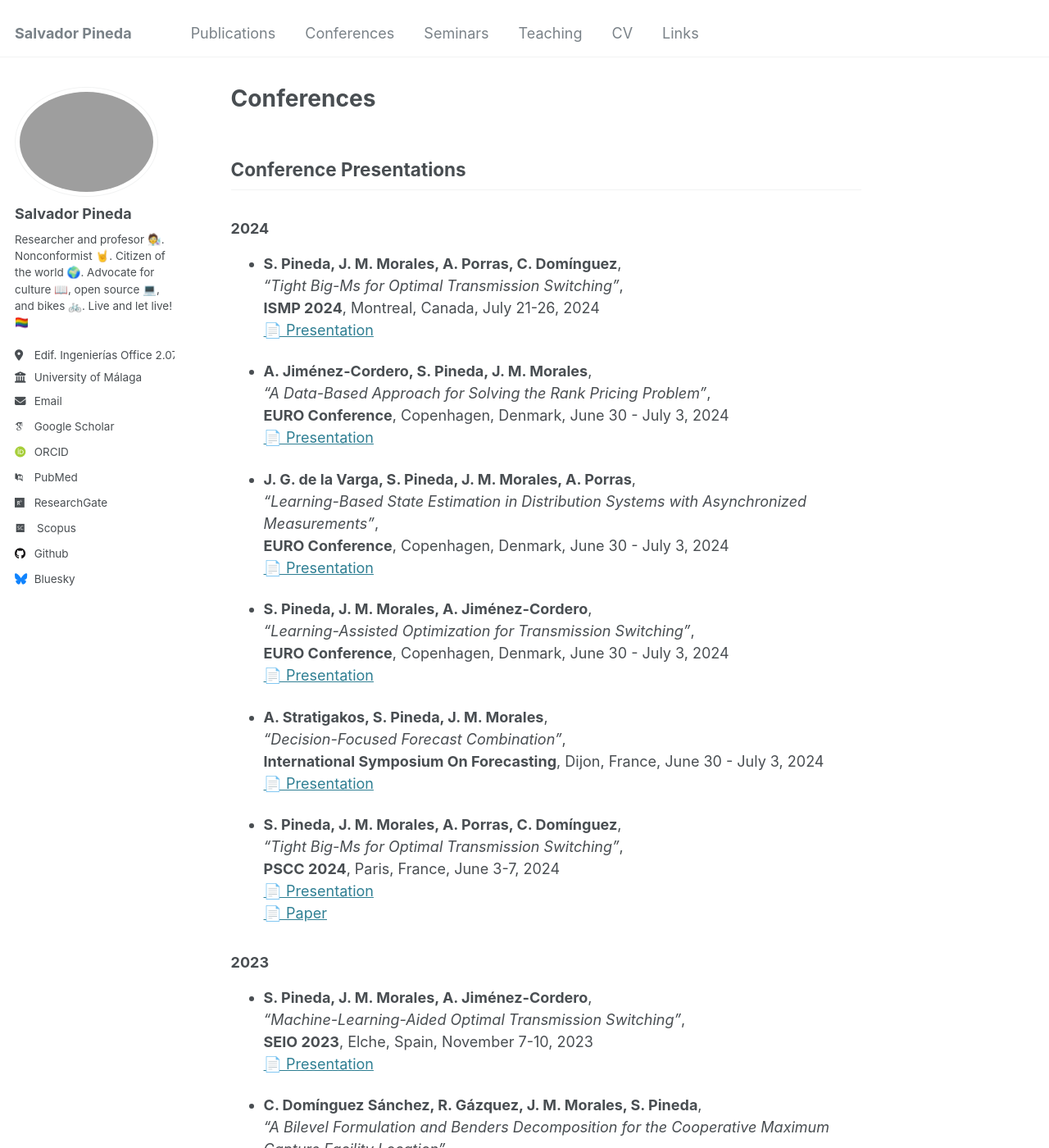
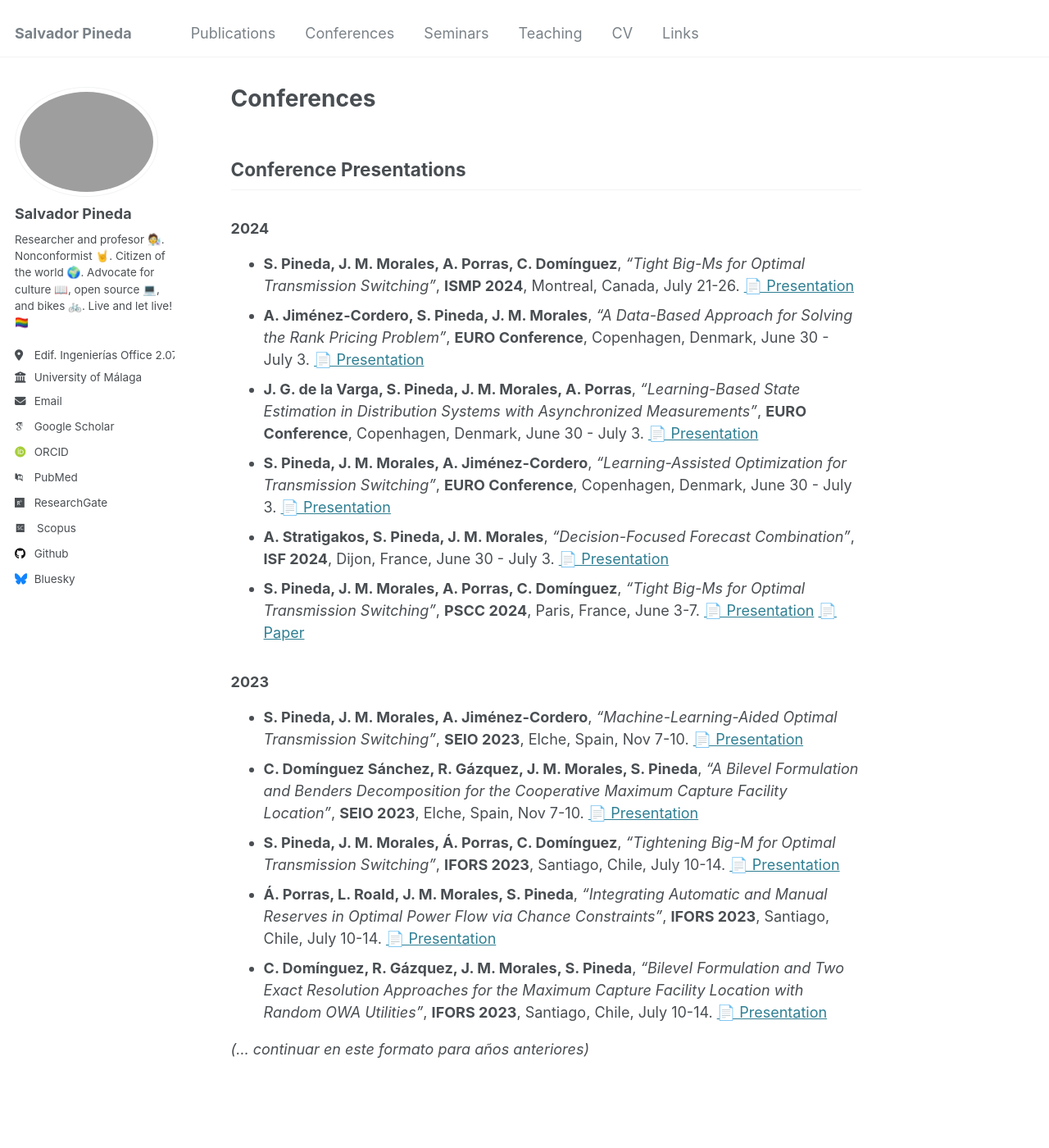
Before and after one commit to salvapineda/salvapineda.github.io, a Jekyll site: the page built from _pages/conferences.md, in a window 1280 px wide and 1400 px high. Shown: the whole window at 82% size. Built offline with Jekyll 4.4.1, drawn with Linux system fonts in a browser that asks for light colours; some web fonts are replaced; some of the changed text lies outside the part shown.

Commit message:
modify conferences

```diff
--- a/_pages/conferences.md
+++ b/_pages/conferences.md
@@ -7,61 +7,18 @@ author_profile: true
 ## Conference Presentations
 
 ### 2024
-- **S. Pineda, J. M. Morales, A. Porras, C. Domínguez**,
-  *"Tight Big-Ms for Optimal Transmission Switching"*,
-  **ISMP 2024**, Montreal, Canada, July 21-26, 2024
-  [📄 Presentation](https://github.com/salvapineda/website/blob/main/Presentations/2024%20-%20ISMP%20-%20Tightening%20big-M%20for%20Optimal%20Transmission%20Switching.pdf)
-
-- **A. Jiménez-Cordero, S. Pineda, J. M. Morales**,
-  *"A Data-Based Approach for Solving the Rank Pricing Problem"*,
-  **EURO Conference**, Copenhagen, Denmark, June 30 - July 3, 2024
-  [📄 Presentation](https://github.com/salvapineda/website/blob/main/Presentations/2024%20-%20EURO%20-%20A%20data-based%20approach%20for%20solving%20the%20Rank%20Pricing%20Problem.pdf)
-
-- **J. G. de la Varga, S. Pineda, J. M. Morales, A. Porras**,
-  *"Learning-Based State Estimation in Distribution Systems with Asynchronized Measurements"*,
-  **EURO Conference**, Copenhagen, Denmark, June 30 - July 3, 2024
-  [📄 Presentation](https://github.com/salvapineda/website/blob/main/Presentations/2024%20-%20EURO%20-%20Learning-based%20State%20Estimation%20in%20Distribution%20Systems%20with%20Limited%20Real-Time%20Measurements.pdf)
-
-- **S. Pineda, J. M. Morales, A. Jiménez-Cordero**,
-  *"Learning-Assisted Optimization for Transmission Switching"*,
-  **EURO Conference**, Copenhagen, Denmark, June 30 - July 3, 2024
-  [📄 Presentation](https://github.com/salvapineda/website/blob/main/Presentations/2024%20-%20EURO%20-%20Learning-Assisted%20Optimization%20for%20Transmission%20Switching.pdf)
-
-- **A. Stratigakos, S. Pineda, J. M. Morales**,
-  *"Decision-Focused Forecast Combination"*,
-  **International Symposium On Forecasting**, Dijon, France, June 30 - July 3, 2024
-  [📄 Presentation](https://github.com/salvapineda/website/blob/main/Presentations/2024%20-%20ISF%20-%20Decision-Focused%20Probabilistic%20Combination.pdf)
-
-- **S. Pineda, J. M. Morales, A. Porras, C. Domínguez**,
-  *"Tight Big-Ms for Optimal Transmission Switching"*,
-  **PSCC 2024**, Paris, France, June 3-7, 2024
-  [📄 Presentation](https://github.com/salvapineda/website/blob/main/Presentations/2024%20-%20PSCC%20-%20Tightening%20bigMs%20for%20Optimal%20Transmission%20Switching.pdf)
-  [📄 Paper](https://arxiv.org/abs/2306.02784)
+- **S. Pineda, J. M. Morales, A. Porras, C. Domínguez**, *"Tight Big-Ms for Optimal Transmission Switching"*, **ISMP 2024**, Montreal, Canada, July 21-26. [📄 Presentation](...)
+- **A. Jiménez-Cordero, S. Pineda, J. M. Morales**, *"A Data-Based Approach for Solving the Rank Pricing Problem"*, **EURO Conference**, Copenhagen, Denmark, June 30 - July 3. [📄 Presentation](...)
+- **J. G. de la Varga, S. Pineda, J. M. Morales, A. Porras**, *"Learning-Based State Estimation in Distribution Systems with Asynchronized Measurements"*, **EURO Conference**, Copenhagen, Denmark, June 30 - July 3. [📄 Presentation](...)
+- **S. Pineda, J. M. Morales, A. Jiménez-Cordero**, *"Learning-Assisted Optimization for Transmission Switching"*, **EURO Conference**, Copenhagen, Denmark, June 30 - July 3. [📄 Presentation](...)
+- **A. Stratigakos, S. Pineda, J. M. Morales**, *"Decision-Focused Forecast Combination"*, **ISF 2024**, Dijon, France, June 30 - July 3. [📄 Presentation](...)
+- **S. Pineda, J. M. Morales, A. Porras, C. Domínguez**, *"Tight Big-Ms for Optimal Transmission Switching"*, **PSCC 2024**, Paris, France, June 3-7. [📄 Presentation](...) [📄 Paper](...)
 
 ### 2023
-- **S. Pineda, J. M. Morales, A. Jiménez-Cordero**,
-  *"Machine-Learning-Aided Optimal Transmission Switching"*,
-  **SEIO 2023**, Elche, Spain, November 7-10, 2023
-  [📄 Presentation](https://github.com/salvapineda/website/blob/main/Presentations/2023%20-%20SEIO%20-%20Machine%20learning%20aided%20optimal%20transmission%20switching.pdf)
+- **S. Pineda, J. M. Morales, A. Jiménez-Cordero**, *"Machine-Learning-Aided Optimal Transmission Switching"*, **SEIO 2023**, Elche, Spain, Nov 7-10. [📄 Presentation](...)
+- **C. Domínguez Sánchez, R. Gázquez, J. M. Morales, S. Pineda**, *"A Bilevel Formulation and Benders Decomposition for the Cooperative Maximum Capture Facility Location"*, **SEIO 2023**, Elche, Spain, Nov 7-10. [📄 Presentation](...)
+- **S. Pineda, J. M. Morales, Á. Porras, C. Domínguez**, *"Tightening Big-M for Optimal Transmission Switching"*, **IFORS 2023**, Santiago, Chile, July 10-14. [📄 Presentation](...)
+- **Á. Porras, L. Roald, J. M. Morales, S. Pineda**, *"Integrating Automatic and Manual Reserves in Optimal Power Flow via Chance Constraints"*, **IFORS 2023**, Santiago, Chile, July 10-14. [📄 Presentation](...)
+- **C. Domínguez, R. Gázquez, J. M. Morales, S. Pineda**, *"Bilevel Formulation and Two Exact Resolution Approaches for the Maximum Capture Facility Location with Random OWA Utilities"*, **IFORS 2023**, Santiago, Chile, July 10-14. [📄 Presentation](...)
 
-- **C. Domínguez Sánchez, R. Gázquez, J. M. Morales, S. Pineda**,
-  *"A Bilevel Formulation and Benders Decomposition for the Cooperative Maximum Capture Facility Location"*,
-  **SEIO 2023**, Elche, Spain, November 7-10, 2023
-  [📄 Presentation](https://github.com/salvapineda/website/blob/main/Presentations/2023%20-%20SEIO%20-%20The%20Cooperative%20Maximum%20Capture%20Facility.pdf)
-
-- **S. Pineda, J. M. Morales, Á. Porras, C. Domínguez**,
-  *"Tightening Big-M for Optimal Transmission Switching"*,
-  **IFORS 2023**, Santiago, Chile, July 10-14, 2023
-  [📄 Presentation](https://github.com/salvapineda/website/blob/main/Presentations/2023%20-%20IFORS%20-%20Tightening%20big-M%20for%20Optimal%20Transmission%20Switching.pdf)
-
-- **Á. Porras, L. Roald, J. M. Morales, S. Pineda**,
-  *"Integrating Automatic and Manual Reserves in Optimal Power Flow via Chance Constraints"*,
-  **IFORS 2023**, Santiago, Chile, July 10-14, 2023
-  [📄 Presentation](https://github.com/salvapineda/website/blob/main/Presentations/2023%20-%20IFORS%20-%20Integrating%20Automatic%20and%20Manual%20Reserves%20in%20Optimal%20Power%20Flow%20via%20Chance%20Constraints.pdf)
-
-- **C. Domínguez, R. Gázquez, J. M. Morales, S. Pineda**,
-  *"Bilevel Formulation and Two Exact Resolution Approaches for the Maximum Capture Facility Location with Random OWA Utilities"*,
-  **IFORS 2023**, Santiago, Chile, July 10-14, 2023
-  [📄 Presentation](https://github.com/salvapineda/website/blob/main/Presentations/2023%20-%20IFORS%20-%20Bilevel%20formulation%20and%20two%20exact%20resolution%20approaches%20for%20the%20maximum%20capture%20facility%20location%20with%20random%20OWA%20utilities.pdf)
-
-*(... más presentaciones de otros años pueden seguir este mismo formato)*
+*(... continuar en este formato para años anteriores)*
```
